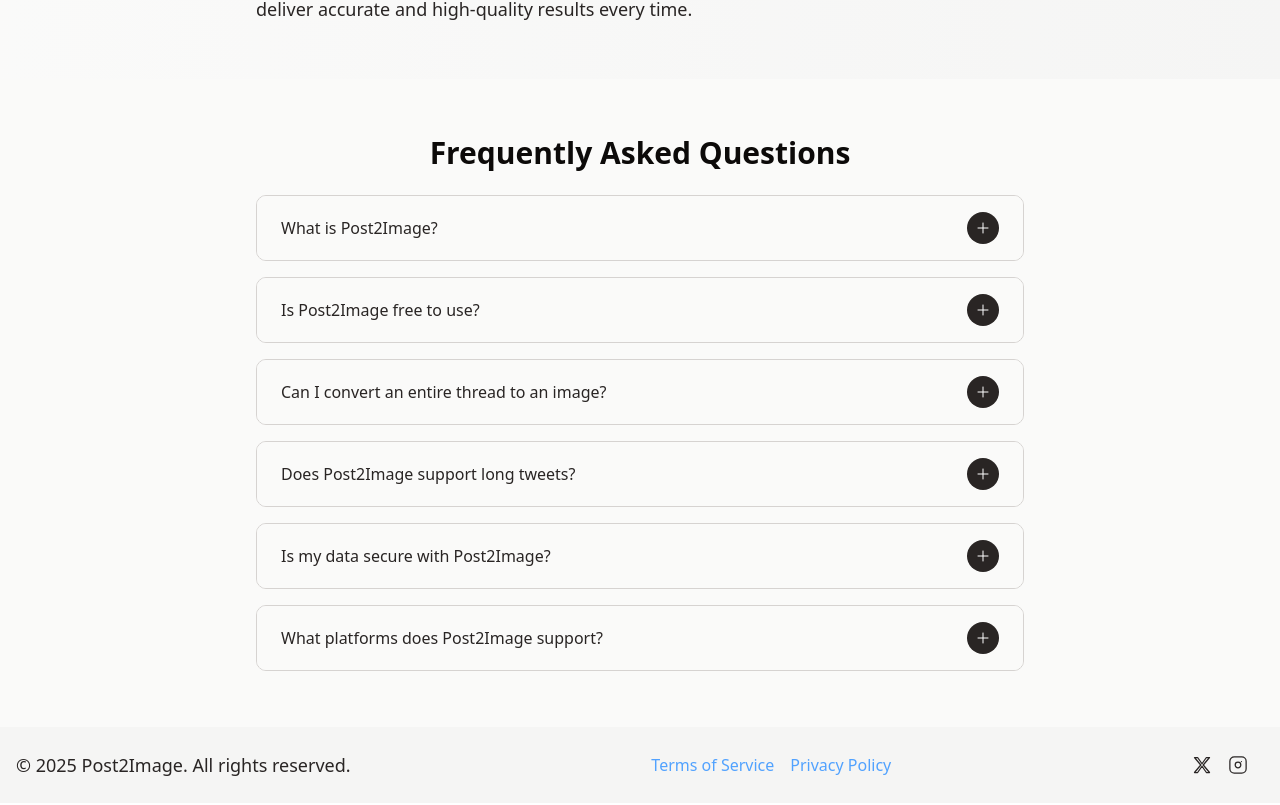
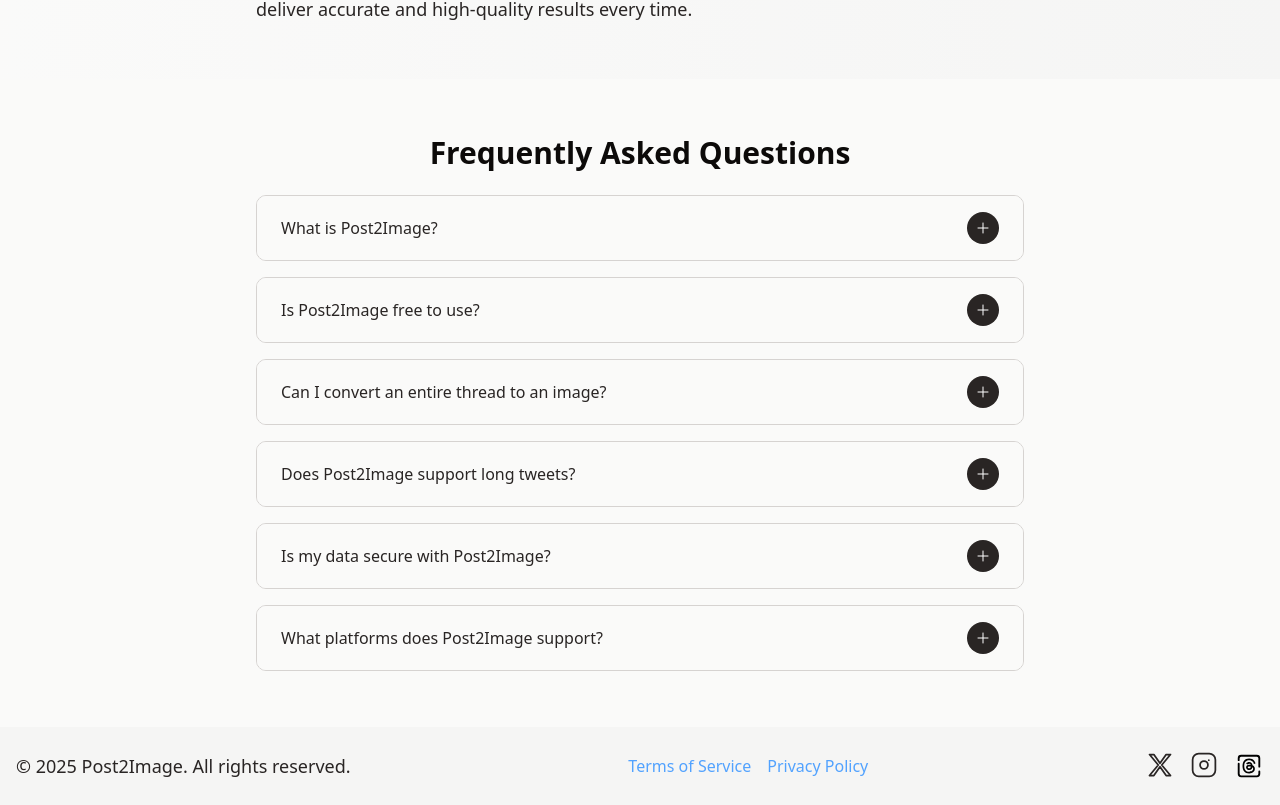
Before and after one commit to EmmanuelOta/post2image, a Next.js app: page / in a window 1280 px wide. Shown: the part 2349-3154 px from the top of the page. Built offline with nearby package versions, Linux system fonts and the light colour scheme.

Commit message:
Adding Minor UI Changes-21

```diff
--- a/components/Footer.tsx
+++ b/components/Footer.tsx
@@ -48,7 +48,7 @@
 							viewBox="0 0 24 24"
 							strokeWidth={1.5}
 							stroke="currentColor"
-							className="w-5 h-5"
+							className="size-7"
 						>
 							<path
 								strokeLinecap="round"
@@ -68,7 +68,7 @@
 							viewBox="0 0 24 24"
 							strokeWidth={1.5}
 							stroke="currentColor"
-							className="w-5 h-5"
+							className="size-7"
 						>
 							<path
 								strokeLinecap="round"
@@ -87,7 +87,11 @@
 						className="text-stone-800"
 						aria-label="Follow us on Threads"
 					>
-
+						<img
+							src="/images/threads.svg"
+							alt="follow coder_zi on threads"
+							width={30}
+						/>
 					</a>
 				</div>
 			</div>
```
Also changed, not shown: public/images/threads.svg (added).
